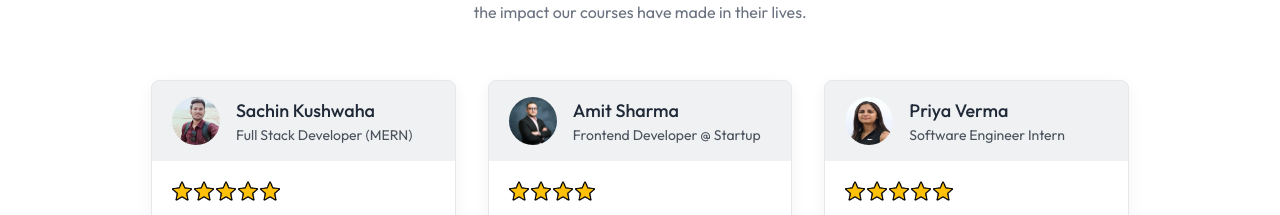
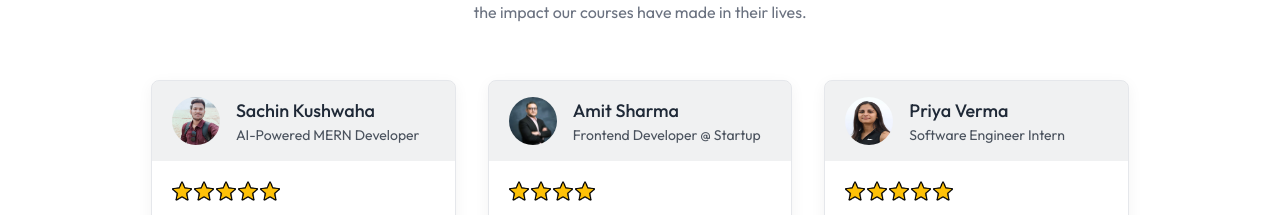
Before and after one commit to sachin624k/LMS, a React (Vite) app in the folder client/: page / in a window 1280 px wide. Shown: the part 1463-1678 px from the top of the page. Built offline with nearby package versions, Linux system fonts and the light colour scheme; no server answers.

Commit message:
Final Frontend

```diff
--- a/client/src/assets/assets.js
+++ b/client/src/assets/assets.js
@@ -38,7 +38,7 @@ export const dummyEducatorData = {
 export const dummyTestimonialData = [
   {
     name: "Sachin Kushwaha",
-    role: "Full Stack Developer (MERN)",
+    role: "AI-Powered MERN Developer",
     image: assets.profile_img_1,
     rating: 5,
     feedback:
```
